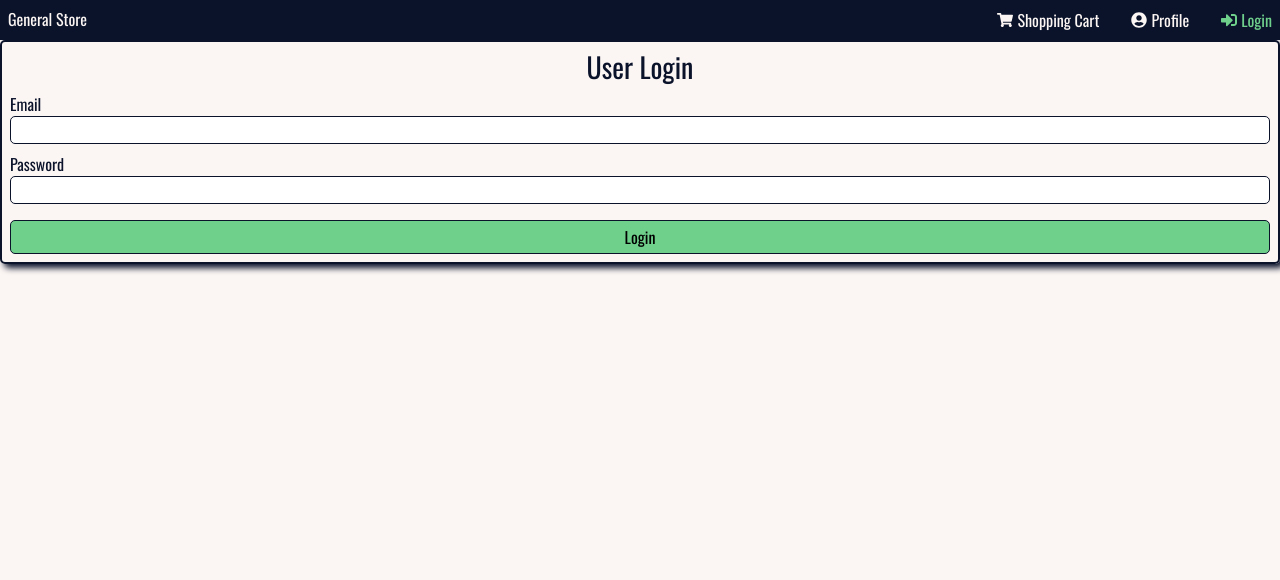
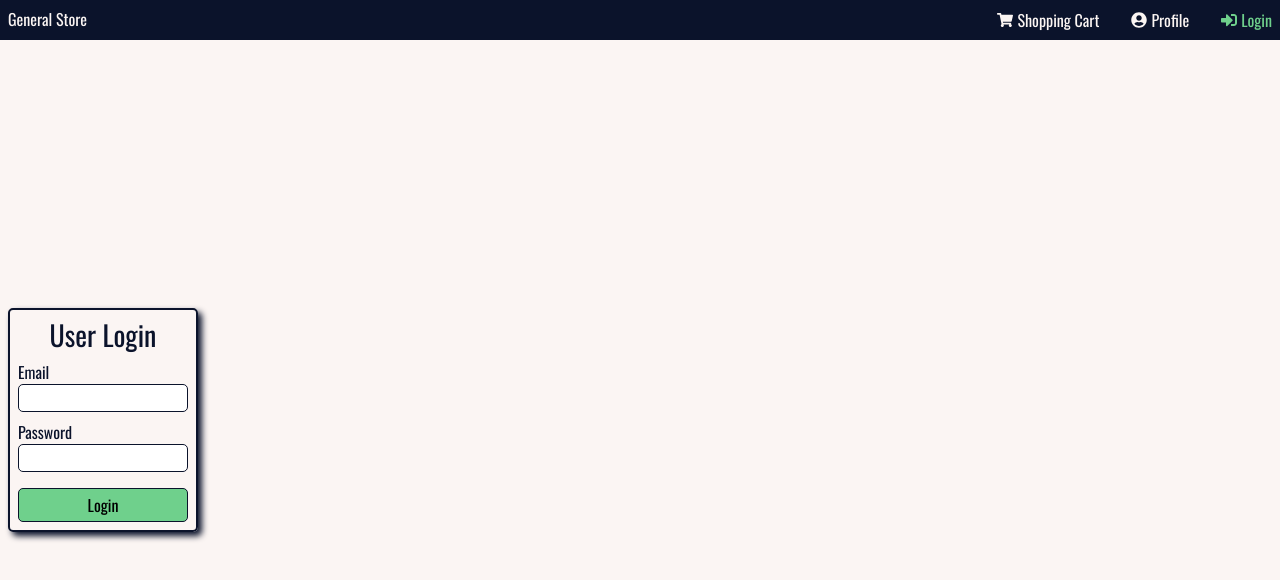
Before and after one commit to Aim4dabush/general-admin, a React (Vite) app: page /login in a window 1280 px wide. Shown: the top 580 px of the page. Built offline with nearby package versions, Linux system fonts and the light colour scheme.

Commit message:
LoginPage - styled component

```diff
--- a/src/pages/login-page/LoginPage.jsx
+++ b/src/pages/login-page/LoginPage.jsx
@@ -6,7 +6,7 @@ import styles from './LoginPage.module.scss';
 
 const LoginPage = () => {
   return (
-    <section>
+    <section className={styles.page_container}>
       <LoginForm />
     </section>
   );
--- a/src/pages/login-page/LoginPage.module.scss
+++ b/src/pages/login-page/LoginPage.module.scss
@@ -0,0 +1,6 @@
+.page_container {
+  align-items: center;
+  display: flex;
+  height: calc(100vh - 40px);
+  padding: 0 0.5rem;
+}
```
